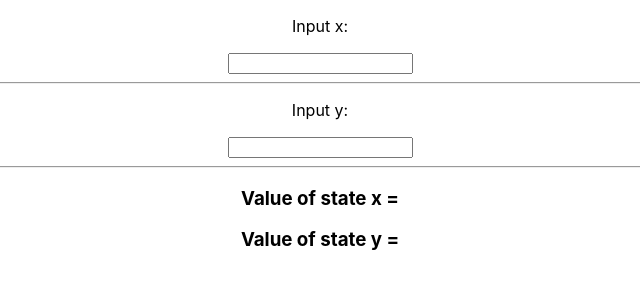
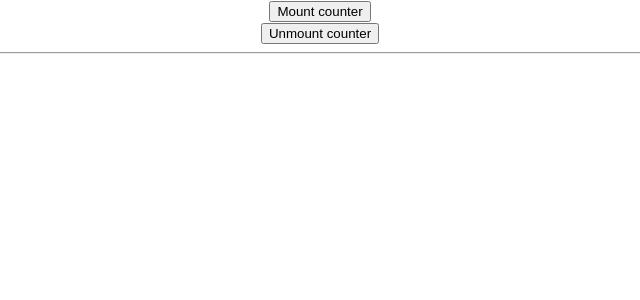
Before and after one commit to smsidki/tutorial-ui, a React (Create React App) app: page / in a window 1280 px wide. Shown: the top 300 px of the page, without its empty margins (320-960 px from the left). Built offline with nearby package versions, Linux system fonts and the light colour scheme.

Commit message:
Commonly used lifecycle

```diff
--- a/src/App.js
+++ b/src/App.js
@@ -1,32 +1,26 @@
 import React from 'react';
 import './App.css';
-import InputX from "./InputX";
+import Counter from './Counter';
+import ReactDOM from 'react-dom'
 
 class App extends React.Component {
 
-  state = {
-    x: '',
-    y: ''
+  mountCounter = () => {
+    ReactDOM.render(<Counter/>, document.getElementById('counter'))
   };
 
-  displayInputValues = () => {
-    this.setState({
-      x: this.x.refs.insideInputX.value,
-      y: this.refs.y.value
-    });
+  unmountCounter = () => {
+    ReactDOM.unmountComponentAtNode(document.getElementById('counter'))
   };
 
   render() {
-    const {x, y} = this.state;
     return (
       <div className="App">
-        <InputX ref={component => this.x = component} onChange={this.displayInputValues}/>
+        <button onClick={this.mountCounter}>Mount counter</button>
+        <br/>
+        <button onClick={this.unmountCounter}>Unmount counter</button>
         <hr/>
-        <p>Input y:</p>
-        <input ref={'y'} onChange={this.displayInputValues}/>
-        <hr/>
-        <h3>{`Value of state x = ${x}`}</h3>
-        <h3>{`Value of state y = ${y}`}</h3>
+        <div id={'counter'}/>
       </div>
     );
   }
--- /dev/null
+++ b/src/Counter.js
@@ -0,0 +1,42 @@
+import React from 'react';
+
+class Counter extends React.Component {
+  state = {counter: 0};
+
+  constructor(props) {
+    super(props);
+    console.log('constructor');
+  }
+
+  /**
+   * https://reactjs.org/docs/react-component.html#unsafe_componentwillmount
+   */
+  componentWillMount() {
+    console.log('componentWillMount');
+  }
+
+  componentDidMount() {
+    console.log('componentDidMount');
+  }
+
+  componentWillUnmount() {
+    console.log('componentWillUnmount');
+  }
+
+  increaseCounter = () => {
+    this.setState({counter: this.state.counter + 1});
+  };
+
+  render() {
+    console.log('render');
+    return (
+      <>
+        <p>Click to increase number</p>
+        <button onClick={this.increaseCounter}>{this.state.counter}</button>
+      </>
+    );
+  }
+
+}
+
+export default Counter;
```
